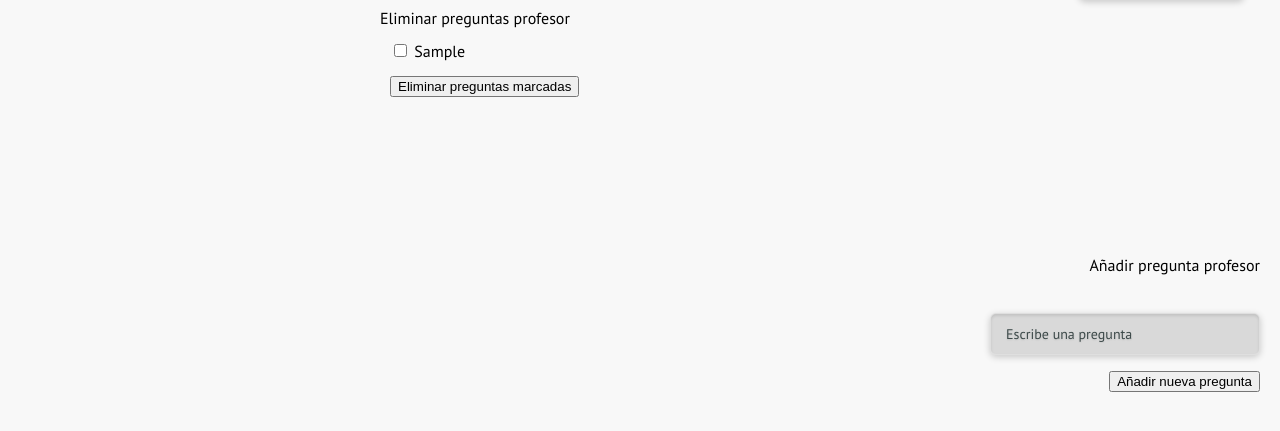
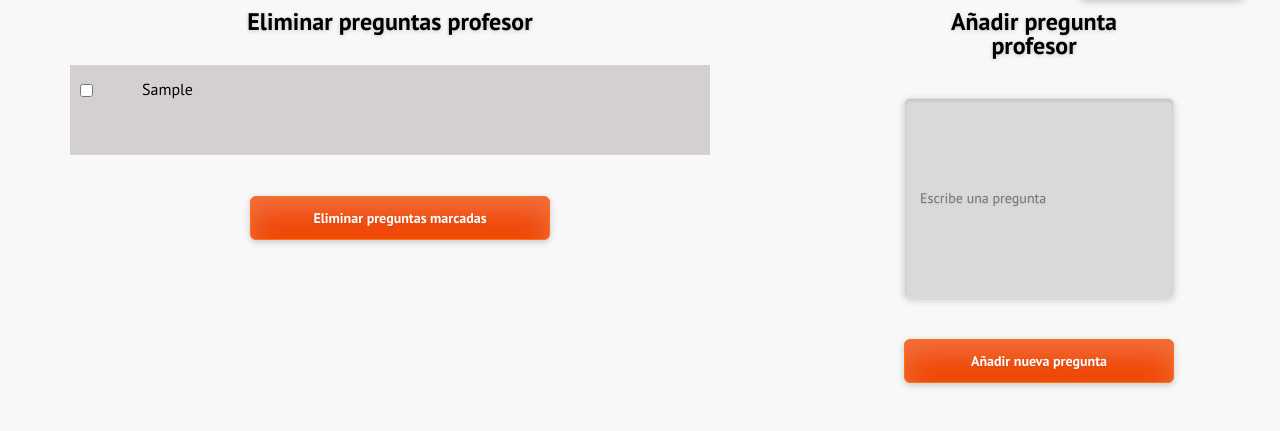
Before and after one commit to FannyVela/PW, a PHP site: page /admin_profesor.php in a window 1280 px wide. Shown: the part 150-581 px from the top of the page. Run offline with PHP 8.4, Linux system fonts and the light colour scheme; the visitor is signed in with stand-in values (Sample User, id 1); tables that the repository leaves empty or names only in its code hold one stand-in row (values such as "Sample post"); data that the repository does not hold is empty.

Commit message:
q viva peri

```diff
--- a/admin.php
+++ b/admin.php
@@ -61,7 +61,7 @@
 
         <div id = "eliminarpreguntaspersonal" >
             <form action = "admin_personal.php">
-                <button class="botonLink" type = "submit" name = "submit" value = "eliminarpreguntasprof">Editar preguntas personales</button>
+                <button class="botonLink" type = "submit" name = "submit" value = "eliminarpreguntaspersonal">Editar preguntas personales</button>
             </form>
         </div>
 
--- a/admin_profesor.php
+++ b/admin_profesor.php
@@ -55,8 +55,10 @@
             </div>
         </div>
 		<?php
+
 			$conexion = mysqli_connect("localhost", "root", "", "pw")
             	or die("Error al conectar con la bd");
+            $conexion->set_charset("utf8");
             $eliminar_pregunta_profesor = $_POST['eliminar_pregunta_profesor'];
             $anadir_pregunta_profesor = $_POST['anadir_pregunta_profesor'];
             if(isset($eliminar_pregunta_profesor))
@@ -81,34 +83,50 @@
             		or die("Fallo al insertar");
             }
 		?>
-		<div  id = "eliminarpreguntasprof" style = "margin-top: 160px; text-align: left; width: 50%; float: left;">
-            <h2>Eliminar preguntas profesor</h2>
-            <form style = "text-align: left; margin-left: 10px; width: 100%;" action = "admin_profesor.php" method="POST">
+		<div  id = "eliminar_preguntasprof">
+            <h1 id = "tituloPreg1">Eliminar preguntas profesor</h1><br>
+            <form id = "form-PregProf" action = "admin_profesor.php" method="POST">
                 <?php
                 $consulta = mysqli_query ($conexion, "select * from preguntas")
                     or die ("Fallo en la consulta");
                 $nfilas = mysqli_num_rows($consulta);
+
+                $var = 1;
+
                 for($i=0; $i < $nfilas; $i++)
                 {
                     $resultado = mysqli_fetch_array ($consulta);
-                    echo ("<td><input type='checkbox' name='borrar[]' VALUE='" .
-                    $resultado['idPregunta'] . "'></td>\n");
+
+                    if($var == 1)
+                    {
+                       $nom_class= "PregTipo1";
+                       $var = $var-1;
+                    } else
+                    {
+                        $nom_class = "PregTipo2";
+                        $var = $var+1;
+                    }
+
+                    echo "<div class= 'pregunt " . $nom_class . " ' ". " ><br>&nbsp<div id='checkbox'> <input type='checkbox' name='borrar[]' VALUE=' " . $resultado['idPregunta'] . "'></div>&nbsp &nbsp<div id='question'>" . $resultado['pregunta'] . "</div><br><br></div>";
+
+                 /*   echo ("<td><input type='checkbox' name='borrar[]' VALUE='" . $resultado['idPregunta'] . "'></td>\n");
                     echo $resultado['pregunta'];
-                    echo "<br>";
+                    echo "<br>"; */
                 }
                 echo "<br>";
-                echo ("<input type='submit' name='eliminar_pregunta_profesor' VALUE='Eliminar preguntas marcadas'>\n");
+                echo '<button id="boton-eliminar" type="submit" name="eliminar_pregunta_profesor">Eliminar preguntas marcadas</button>';
+
                 ?>
             </form>
         </div>
 
-        <div id = "anadir_pregunta_profesor" style = "margin-top: 160px; margin-right: 20px;text-align: right; width: 30%; float: right;">
-        	<h2>Añadir pregunta profesor</h2>
-        	<form style = "text-align: right;  width: 100%;" action = "admin_profesor.php" method="POST">
-        		<input type = "text" name = "pregunta" value = "Escribe una pregunta">
+        <div id = "anadir_pregunta_profesor" >
+        	<h1 id = "tituloPreg2">Añadir pregunta profesor</h1>
+        	<form id="formadd-PregProf" action = "admin_profesor.php" method="POST">
+        		<input type = "text" name = "pregunta" placeholder = "Escribe una pregunta">
         		<br>
         		<br>
-        		<input type = "submit" name = "anadir_pregunta_profesor" value = "Añadir nueva pregunta">
+                <button id="boton-add" type="submit" name="anadir_pregunta_personal">Añadir nueva pregunta</button>
         	</form>
         </div>
 	</body>
--- a/css/admin-personal.css
+++ b/css/admin-personal.css
@@ -30,6 +30,8 @@
 
 #form-AddResp{
     margin-top: 40px;
+    text-align: right;
+    width: 100%;
 }
 
 input[type=text]{
@@ -62,5 +64,5 @@ input[type=text]{
 }
 
 #boton-add{
-    margin-top: 50px;
+    margin-top: 105px;
 }
--- a/css/admin-profesor.css
+++ b/css/admin-profesor.css
@@ -0,0 +1,73 @@
+#tituloPreg1{
+    font-size:24px;
+}
+
+#tituloPreg2{
+    font-size: 24px;
+    margin-left: 200px;
+}
+
+#eliminar_preguntasprof{
+    margin-top: 160px;
+    margin-left: 70px;
+    width: 50%;
+    float: left;
+}
+
+#anadir_pregunta_profesor{
+    margin-top: 160px;
+    width: 35%;
+    float: left;
+}
+
+#form-PregProf{
+    text-align: left;
+    width: 100%;
+}
+
+#formadd-PregProf{
+    margin-left: 105px;
+    width: 100%;
+}
+
+#boton-eliminar{
+    margin-left: 180px;
+}
+
+#boton-add{
+    width: 270px;
+}
+
+input[type=text]{
+    height: 200px;
+}
+
+.pregunt{
+    padding-left: 10px;
+    padding-right: 10px;
+    height: 90px;
+}
+
+.PregTipo1{
+    background-color: #d3d0cf;
+}
+
+.PregTipo2{
+    background-color: #efece8;
+}
+
+input[type=checkbox]
+{
+    margin-left: 0;
+
+}
+
+#checkbox{
+    width: 2%;
+    float:left;
+}
+
+#question{
+    width: 90%;
+    float:right;
+}
```
Also changed, not shown: admin_personal.php (+5 -4 lines), encuesta-usuario.php (+21 -15 lines).
